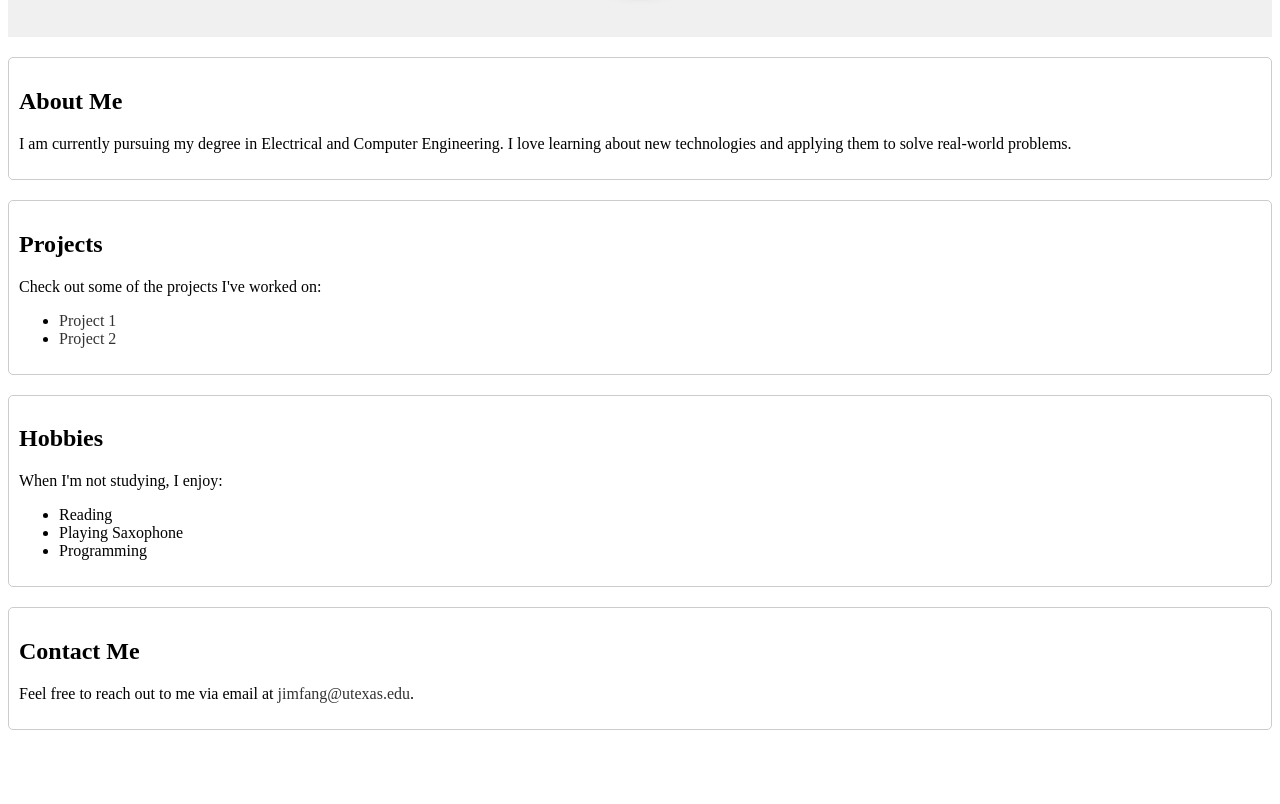
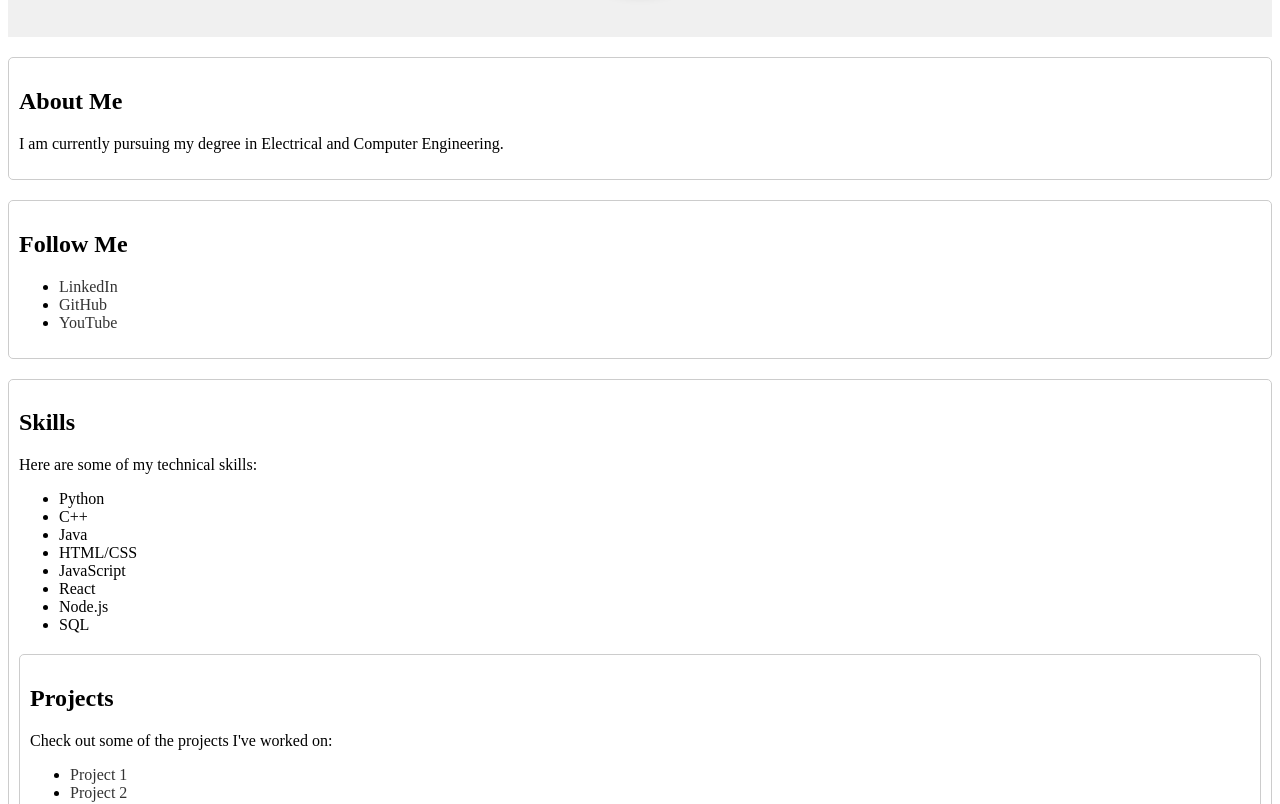
Before and after one commit to fangjim/fangjim.github.io, a plain HTML site: page index.html in a window 1280 px wide. Shown: the part 383-1187 px from the top of the page. Before the commit the page ends 1133 px from the top, so only its background shows below. Drawn offline with Linux system fonts and the light colour scheme.

Commit message:
added social links

```diff
--- a/index.html
+++ b/index.html
@@ -9,7 +9,7 @@
 </head>
 <body>
   <div id="intro">
-    <h1>Welcome to My Personal Website</h1>
+    <h1>Jim Fang</h1>
     <p>I'm Jim Fang! I am studying Electrical and Computer Engineering student at the University of Texas at Austin.</p>
     <p class="highlight">Explore my projects and interests below!</p>
     <img class="profilePicture" src="profilePicture.PNG" alt="Placeholder image">
@@ -17,8 +17,32 @@
 
   <div class="section">
     <h2>About Me</h2>
-    <p>I am currently pursuing my degree in Electrical and Computer Engineering. I love learning about new technologies and applying them to solve real-world problems.</p>
+    <p>I am currently pursuing my degree in Electrical and Computer Engineering.</p>
   </div>
+
+  <div class="section">
+    <h2>Follow Me</h2>
+    <ul>
+      <li><a href="https://www.linkedin.com/in/jim-fang-">LinkedIn</a></li>
+      <li><a href="https://github.com/fangjim">GitHub</a></li>
+      <li><a href="https://www.youtube.com/@jim_fang">YouTube</a></li>
+    </ul>
+  </div>
+
+  <div class="section">
+    <h2>Skills</h2>
+    <p>Here are some of my technical skills:</p>
+    <ul>
+      <li>Python</li>
+      <li>C++</li>
+      <li>Java</li>
+      <li>HTML/CSS</li>
+      <li>JavaScript</li>
+      <li>React</li>
+      <li>Node.js</li>
+      <li>SQL</li>
+    </ul>
+
 
   <div class="section">
     <h2>Projects</h2>
```
